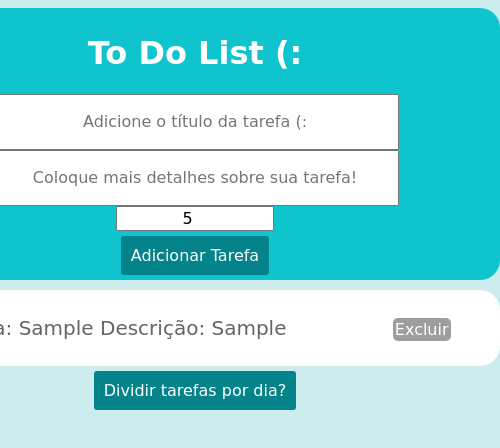
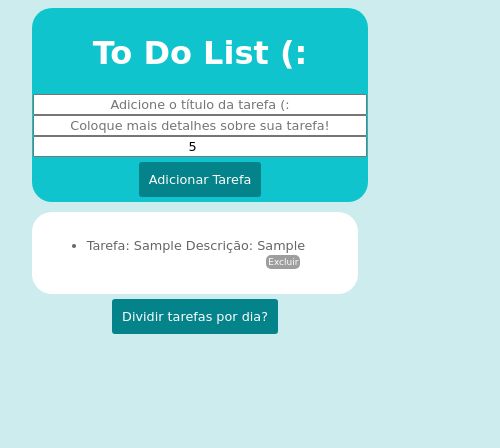
Before and after one commit to paulacresende/todo-list, a plain HTML site: page index.html in a window 390 px wide. Both pictures are taken after typing "Sample", "Sample", "5" into the empty fields and a click on the button "Adicionar Tarefa". Shown: the whole page, 500 px wide, since content can reach past the window. Drawn offline with Linux system fonts and the light colour scheme; a web font is replaced by a local one.

Commit message:
Responsive

```diff
--- a/style.css
+++ b/style.css
@@ -90,3 +90,38 @@ button#end{
 .button-list{
    text-align: center;
 }
+
+@media screen and (max-width: 600px){
+    .header{
+        width: 100%;
+    }
+
+    .header input[type=text]{
+        width:100%;
+        height: 100%;
+        font-size: 80%;
+    }
+
+    .header input[type=number]{
+        width: 100%;
+        font-size: 80%;
+    }
+
+    .header button{
+        font-size: 80%;
+    }
+
+    .tasks li{
+        font-size: 80%;
+    }
+
+    a{
+        font-size: 70%;
+        margin-left: 70%;
+    }
+
+    button#end{
+        font-size: 80%;
+    }
+
+}
```
